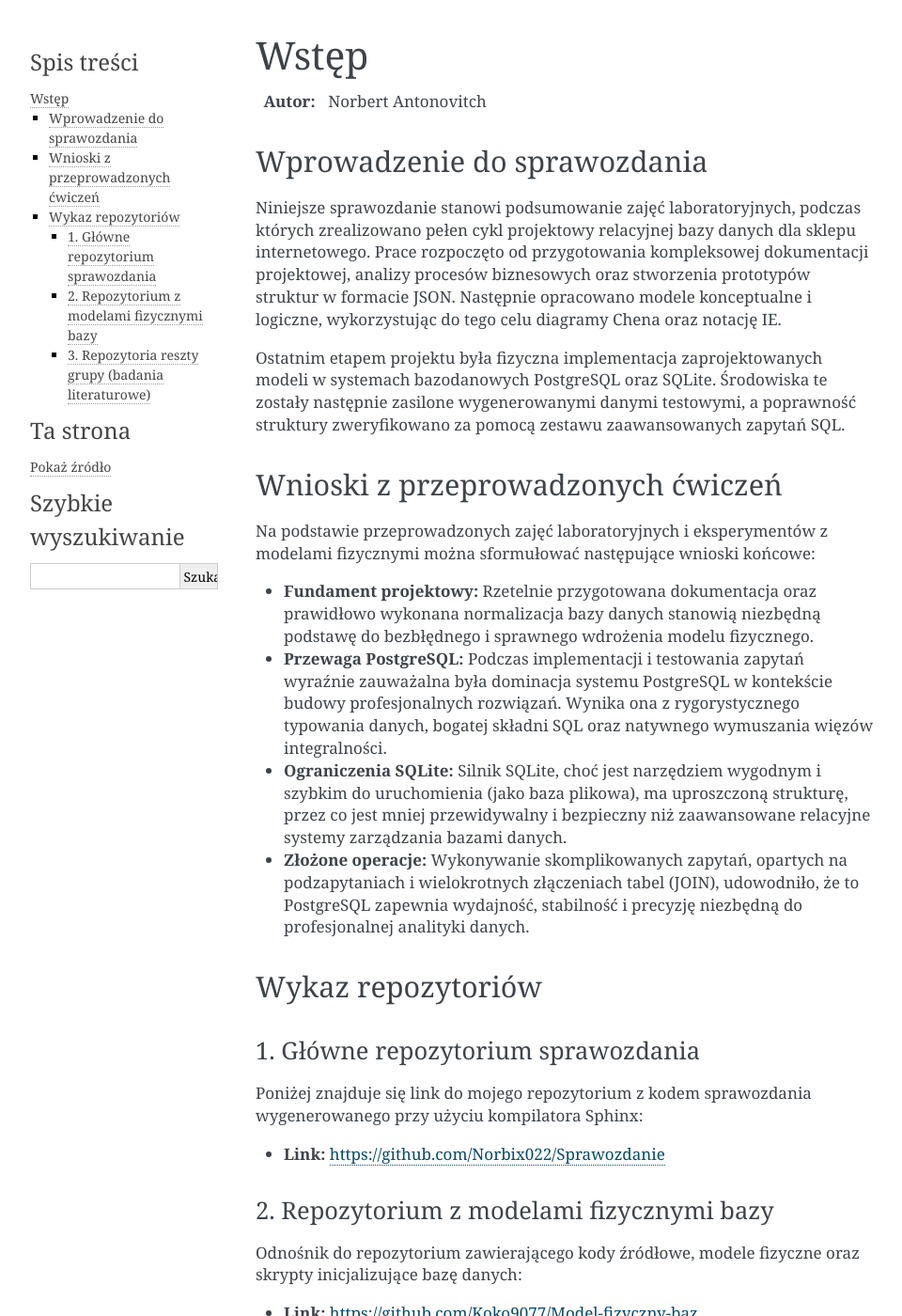
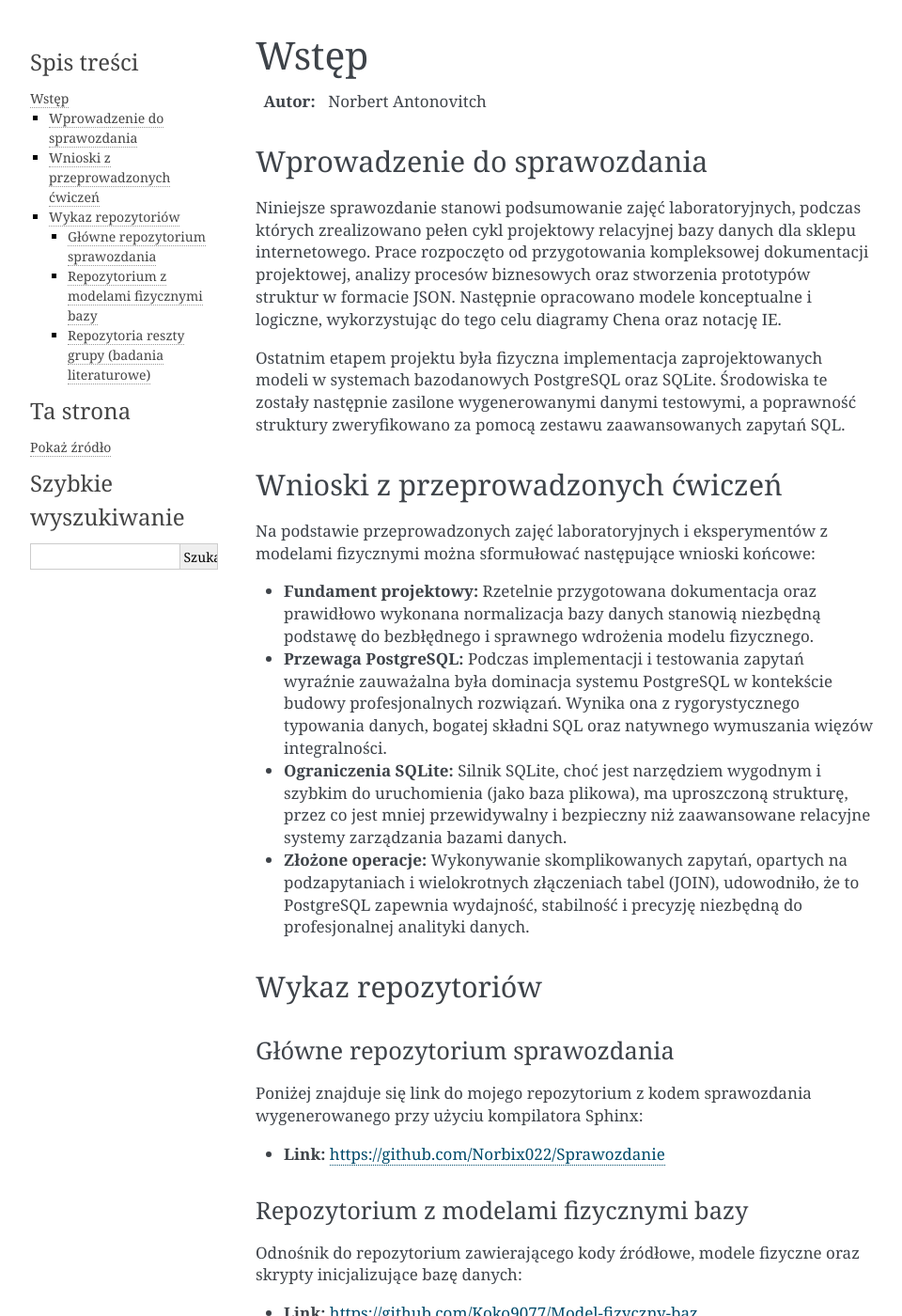
Before and after one commit to Norbix022/Sprawozdanie, a Sphinx documentation site: the page built from source/rozdzial_1/index.rst, in a window 1280 px wide and 1400 px high. Shown: the whole window at 94% size, without its empty margins (148-1108 px from the left). Built offline with Sphinx 7.4.7, drawn with Linux system fonts in a browser that asks for light colours; pages that are not in the unit, such as notebooks, are missing from menus; some of the changed text lies outside the part shown.

Commit message:
Fix formatting of repository section headings

```diff
--- a/source/rozdzial_1/index.rst
+++ b/source/rozdzial_1/index.rst
@@ -24,20 +24,20 @@ Na podstawie przeprowadzonych zajęć laboratoryjnych i eksperymentów z modelam
 Wykaz repozytoriów
 ==================
 
-1. Główne repozytorium sprawozdania
------------------------------------
+Główne repozytorium sprawozdania
+--------------------------------
 Poniżej znajduje się link do mojego repozytorium z kodem sprawozdania wygenerowanego przy użyciu kompilatora Sphinx:
 
 * **Link:** https://github.com/Norbix022/Sprawozdanie
 
-2. Repozytorium z modelami fizycznymi bazy
-------------------------------------------
+Repozytorium z modelami fizycznymi bazy
+---------------------------------------
 Odnośnik do repozytorium zawierającego kody źródłowe, modele fizyczne oraz skrypty inicjalizujące bazę danych:
 
 * **Link:** https://github.com/Koko9077/Model-fizyczny-baz
 
-3. Repozytoria reszty grupy (badania literaturowe)
---------------------------------------------------
+Repozytoria reszty grupy (badania literaturowe)
+-----------------------------------------------
 Poniżej zestawiono odnośniki do publicznych repozytoriów prowadzonych przez resztę grupy, w których poruszono dodatkowe zagadnienia techniczne:
 
 * **Grupa 1: Sprzęt dla bazy danych** https://github.com/karaskamil/Sprzet-dla-bazy-danych.git
```
